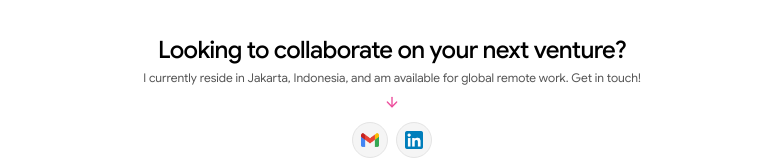
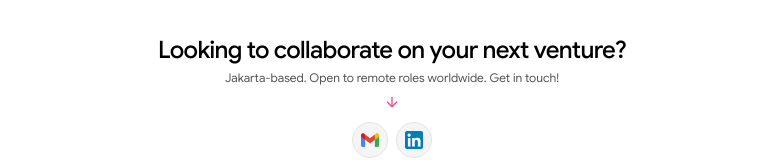
Before and after one commit to andresitorusz/andresitorusz.github.io, a Next.js app: page / in a window 1280 px wide. Shown: the part 2223-2383 px from the top of the page, without its empty margins (248-1028 px from the left). Built offline with nearby package versions, Linux system fonts and the light colour scheme; no server answers.

Commit message:
chore: rephrase cta detail

```diff
--- a/src/components/cta.tsx
+++ b/src/components/cta.tsx
@@ -10,8 +10,7 @@ export function Cta() {
         Looking to collaborate on your next venture?
       </h2>
       <p className="mt-1 text-xs text-muted">
-        I currently reside in Jakarta, Indonesia, and am available for global remote work. Get in
-        touch!
+        Jakarta-based. Open to remote roles worldwide. Get in touch!
       </p>
       <ArrowDown className={cn(styles.bounce, 'mx-auto mt-2 size-4 text-accent')} aria-hidden />
       <div className="mt-3 flex flex-wrap items-center justify-center gap-2">
```
